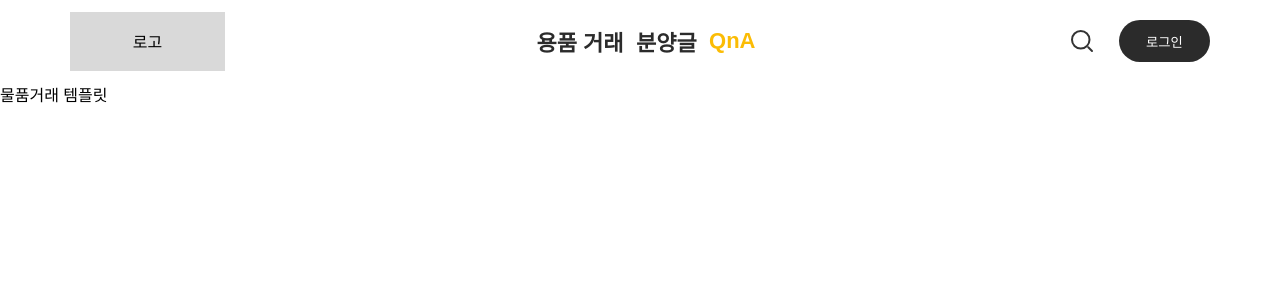
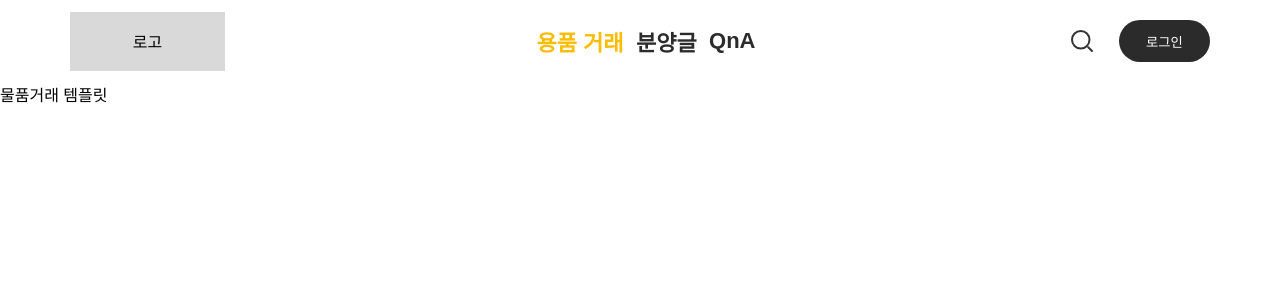
Before and after one commit to petpat-co/petpat-co-front, a React (Create React App) app: page /trade in a window 1280 px wide. Shown: the top 300 px of the page. Built offline with nearby package versions, Linux system fonts and the light colour scheme.

Commit message:
fix: 네비게이션 메뉴 초기값 설정

```diff
--- a/src/components/shared/Header.tsx
+++ b/src/components/shared/Header.tsx
@@ -1,10 +1,12 @@
 import { useState } from "react";
-import { useNavigate } from "react-router-dom";
+import { useLocation, useNavigate } from "react-router-dom";
 import * as S from "./styled.Header";
 import { ReactComponent as Search } from "../../asset/searchIcon.svg";
 const Header = () => {
   const navigate = useNavigate();
-  const [pathname, setPathname] = useState("/");
+  const location = useLocation();
+  const [pathname, setPathname] = useState(location.pathname);
+
   const onClickMenu = (path: string) => {
     navigate(path);
     setPathname(path);
```
